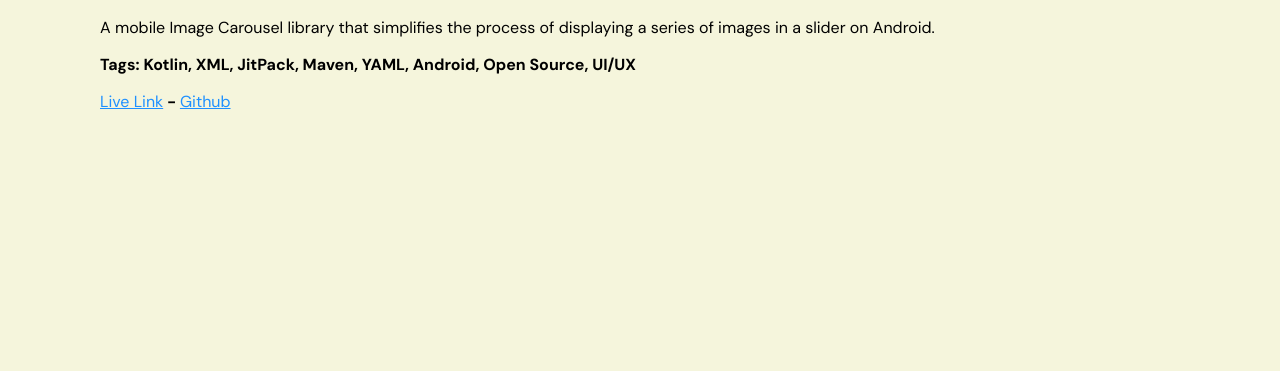
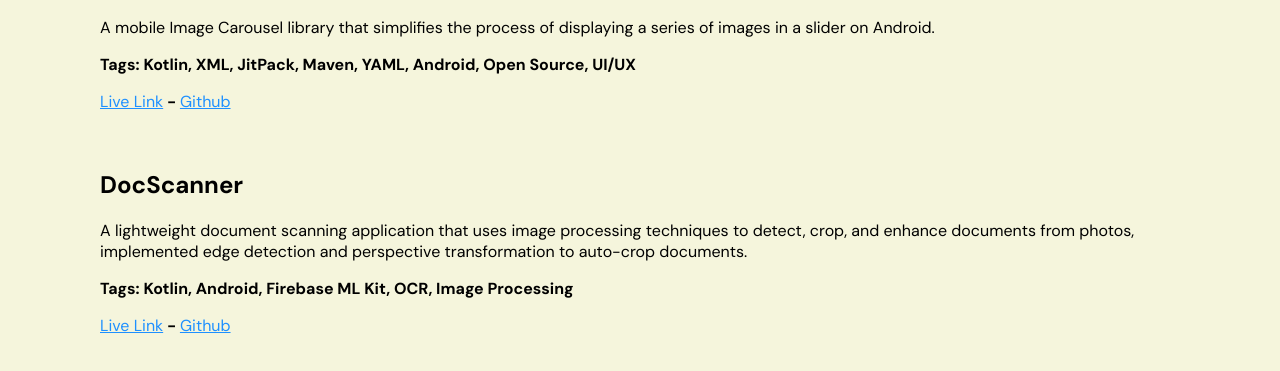
Before and after one commit to aparimit03/html-portfolio, a plain HTML site: page projects.html in a window 1280 px wide. Shown: the part 197-568 px from the top of the page. Drawn offline with Linux system fonts and the light colour scheme.

Commit message:
added project

```diff
--- a/projects.html
+++ b/projects.html
@@ -14,5 +14,10 @@
         <p>A mobile Image Carousel library that simplifies the process of displaying a series of images in a slider on Android.</p>
 		<p><strong>Tags: Kotlin, XML, JitPack, Maven, YAML, Android, Open Source, UI/UX</strong></p>
         <p><a href="https://jitpack.io/#aparimit03/image-carousel-kotlin" target="_blank">Live Link</a><b> - </b><a href="https://github.com/aparimit03/image-carousel-kotlin" target="_blank">Github</a></p>
+<br>
+        <h2>DocScanner</h2>
+        <p>A lightweight document scanning application that uses image processing techniques to detect, crop, and enhance documents from photos, implemented edge detection and perspective transformation to auto-crop documents.</p>
+		<p><strong>Tags: Kotlin, Android, Firebase ML Kit, OCR, Image Processing</strong></p>
+        <p><a href="https://github.com/aparimit03/doc-scanner/releases" target="_blank">Live Link</a><b> - </b><a href="https://github.com/aparimit03/doc-scanner" target="_blank">Github</a></p>
     </body>
 </html>
```
